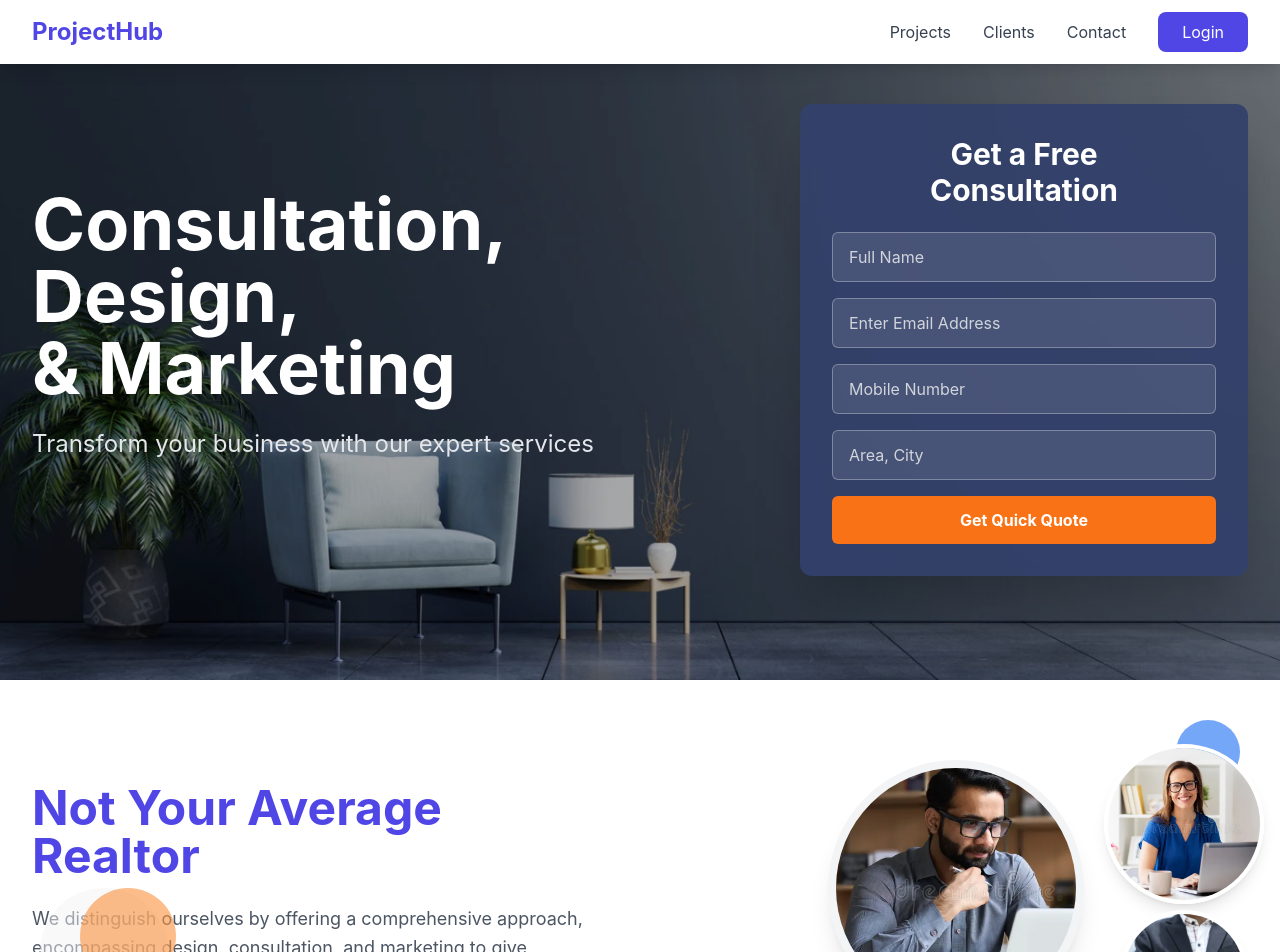
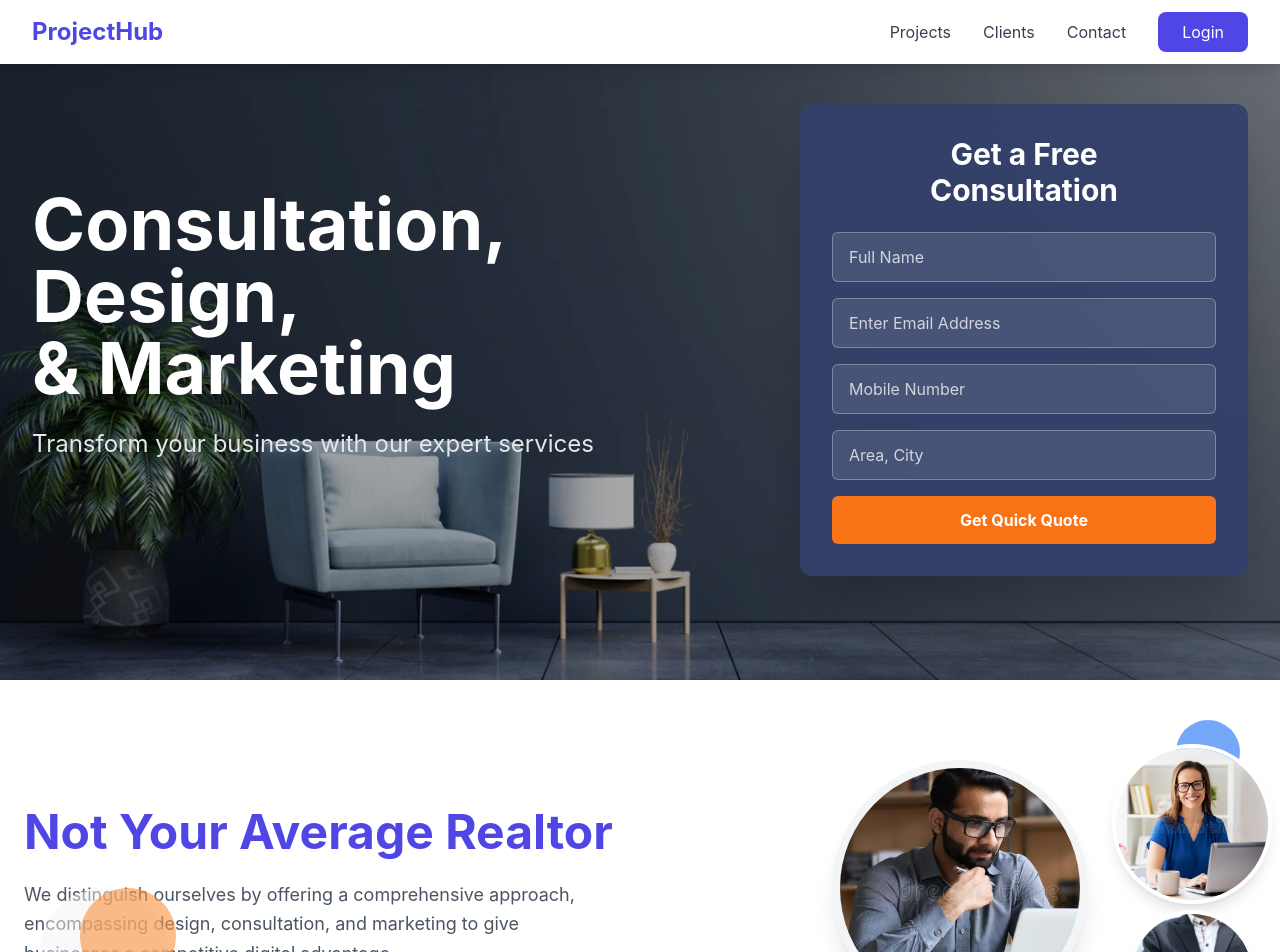
Before and after one commit to abhaypatidar3/ProjectHub, a React (Vite) app in the folder frontend/: page / in a window 1280 px wide. Shown: the top 952 px of the page. Built offline with nearby package versions, Linux system fonts and the light colour scheme; no server answers.

Commit message:
Update image paths and fix className spacing

```diff
--- a/frontend/src/components/NotAverageSection.jsx
+++ b/frontend/src/components/NotAverageSection.jsx
@@ -8,7 +8,7 @@ const NotAverageSection = () => {
       <div className="absolute bottom-20 left-10 w-32 h-32 bg-gray-100 rounded-full opacity-50"></div>
       <div className="absolute top-1/2 left-20 w-24 h-24 bg-orange-400 rounded-full opacity-60"></div>
 
-      <div className="max-w-7xl mx-auto px-4 sm:px-6 lg:px-8">
+      <div className="max-w-7xl mx-auto px-4 sm:px-6 lg: px-8">
         <div className="grid grid-cols-1 lg:grid-cols-2 gap-12 items-center">
           {/* Left Side - Text Content */}
           <div className="space-y-6">
@@ -30,7 +30,7 @@ const NotAverageSection = () => {
               <div className="col-span-2 row-span-2">
                 <div className="relative rounded-full overflow-hidden w-64 h-64 mx-auto border-8 border-gray-100 shadow-xl">
                   <img
-                    src="public/images/3.png"
+                    src="/images/3.png"
                     alt="Professional Realtor"
                     className="w-full h-full object-cover"
                   />
@@ -40,9 +40,8 @@ const NotAverageSection = () => {
               {/* Top right circular image */}
               <div className="absolute -top-4 -right-4">
                 <div className="rounded-full overflow-hidden w-40 h-40 border-4 border-white shadow-lg">
-
                   <img
-                    src="public/images/2.png"
+                    src="/images/2.png"
                     alt="Happy Clients"
                     className="w-full h-full object-cover"
                   />
@@ -53,7 +52,7 @@ const NotAverageSection = () => {
               <div className="absolute bottom-0 top-[150px] right-0">
                 <div className="rounded-full overflow-hidden w-32 h-32 border-4 border-white shadow-lg">
                   <img
-                    src="public/images/1.png"
+                    src="/images/1.png"
                     alt="Professional Team"
                     className="w-full h-full object-cover"
                   />
```
